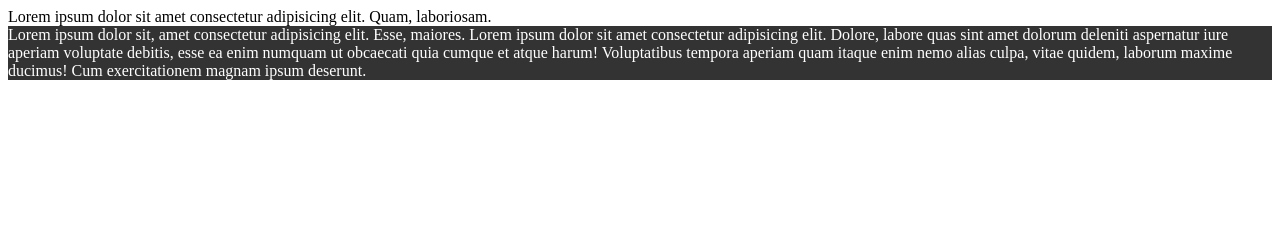
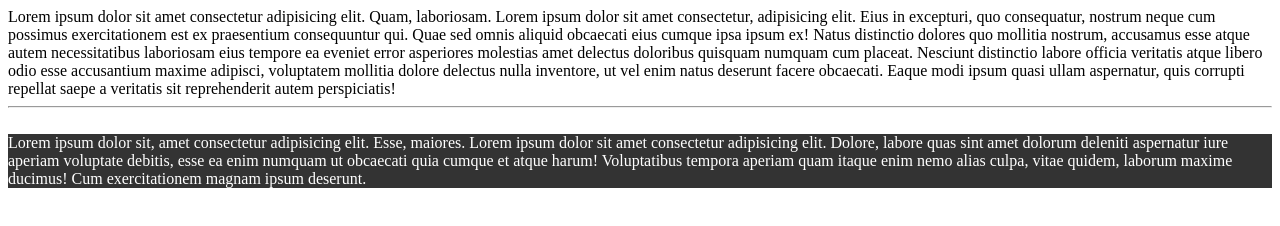
Before and after one commit to NaRuTOO1TenX/Neww, a plain HTML site: page index.html in a window 1280 px wide. Drawn offline with Linux system fonts and the light colour scheme.

Commit message:
FINISH: All section end

```diff
--- a/index.html
+++ b/index.html
@@ -14,7 +14,21 @@
       <div id="header">
         <div class="container">
           Lorem ipsum dolor sit amet consectetur adipisicing elit. Quam,
-          laboriosam.
+          laboriosam. Lorem ipsum dolor sit amet consectetur, adipisicing elit.
+          Eius in excepturi, quo consequatur, nostrum neque cum possimus
+          exercitationem est ex praesentium consequuntur qui. Quae sed omnis
+          aliquid obcaecati eius cumque ipsa ipsum ex! Natus distinctio dolores
+          quo mollitia nostrum, accusamus esse atque autem necessitatibus
+          laboriosam eius tempore ea eveniet error asperiores molestias amet
+          delectus doloribus quisquam numquam cum placeat. Nesciunt distinctio
+          labore officia veritatis atque libero odio esse accusantium maxime
+          adipisci, voluptatem mollitia dolore delectus nulla inventore, ut vel
+          enim natus deserunt facere obcaecati. Eaque modi ipsum quasi ullam
+          aspernatur, quis corrupti repellat saepe a veritatis sit reprehenderit
+          autem perspiciatis!
+          <br />
+          <hr />
+          <br />
         </div>
       </div>
 
```
